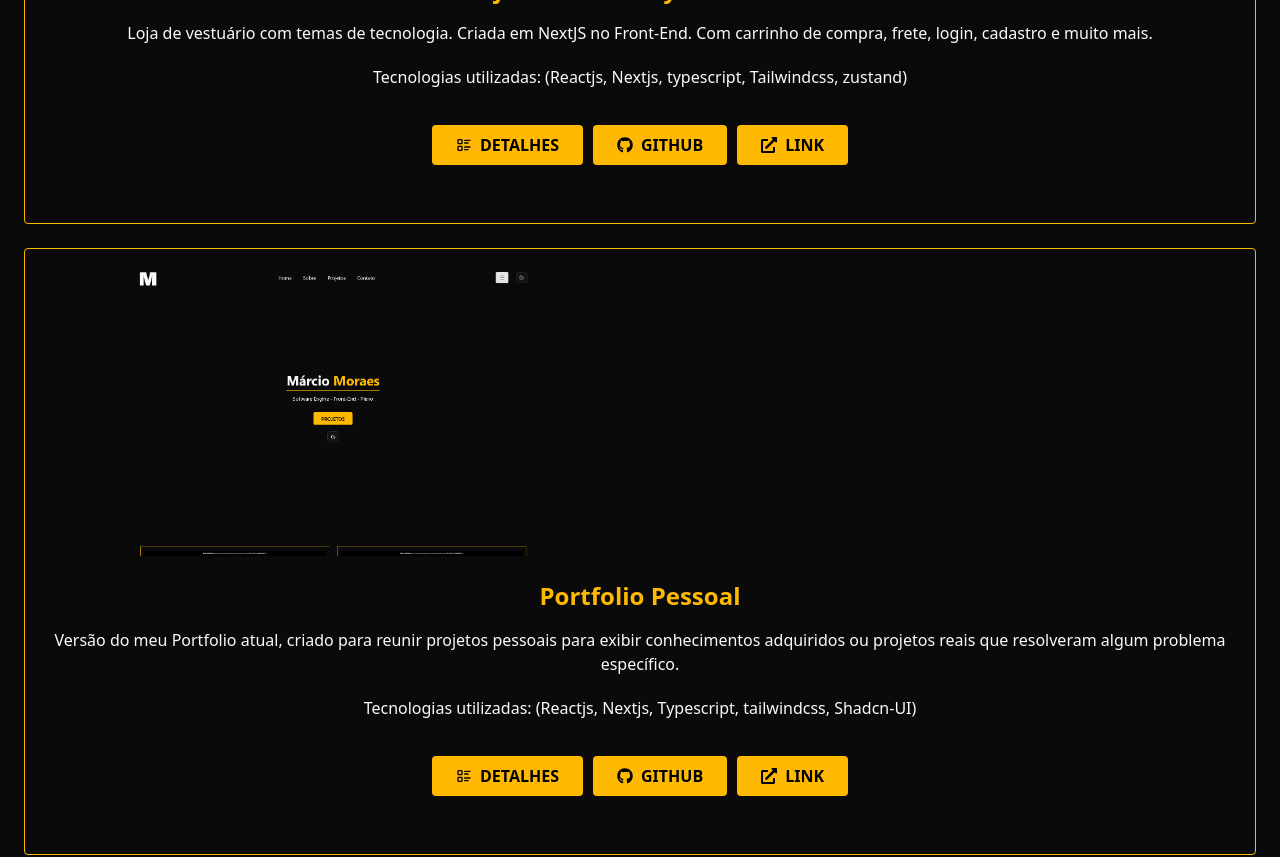
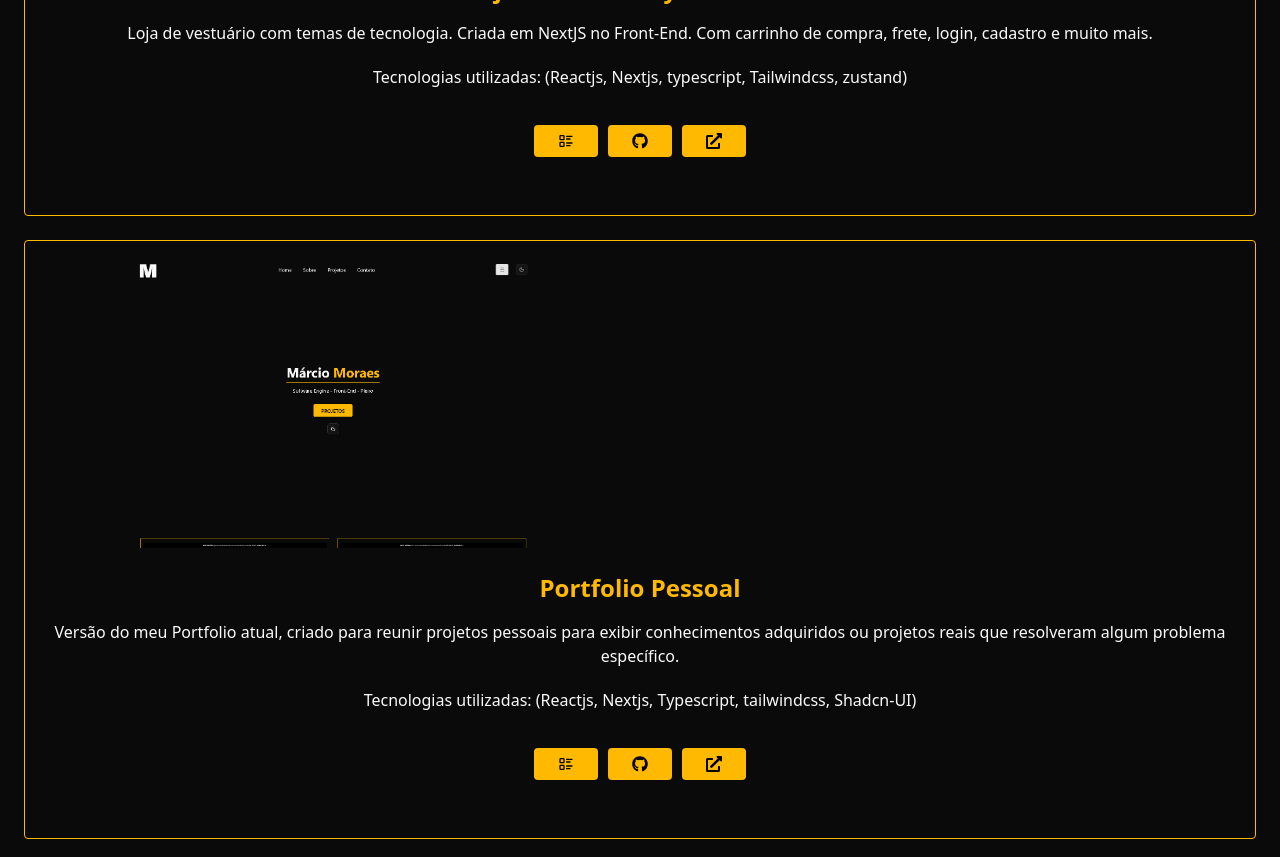
Before and after one commit to Marcio-Moraes/portfolio-nextjs, a Next.js app: page / in a window 1280 px wide. Shown: the part 2320-3177 px from the top of the page. Built offline with nearby package versions, Linux system fonts and the light colour scheme.

Commit message:
Ajustes finos botões projetoItem

```diff
--- a/src/app/components/projetoItem.tsx
+++ b/src/app/components/projetoItem.tsx
@@ -11,7 +11,7 @@ type Props = {
 
 export const ProjetoItem = ({dadosType}: Props)=>{
     return(
-        <div className="w-full rounded max-w-[600] py-3.5 px-2 border border-amber-400">
+        <div className="w-full rounded max-w-[400] py-3.5 px-2 border border-amber-400">
             <Link href={dadosType.link}>
                 <Image
                     src={`${dadosType.img}`}
@@ -36,17 +36,17 @@ export const ProjetoItem = ({dadosType}: Props)=>{
                     <div className="mt-4 flex justify-center gap-2.5">
                         <BotaoProjetoItem href={dadosType.link}>
                             <TbListDetails />
-                            <div className="hidden md:flex">Detalhes</div>
+                            {/* <div className="hidden md:flex">Detalhes</div> */}
                         </BotaoProjetoItem>
 
                         <BotaoProjetoItem targetblank href={dadosType.github}>
                             <FaGithub />
-                            <div className="hidden md:flex">GitHub</div>
+                            {/* <div className="hidden md:flex">GitHub</div> */}
                         </BotaoProjetoItem>
 
                         <BotaoProjetoItem targetblank href={dadosType.linkProjeto}>
                             <FaExternalLinkAlt />
-                            <div className="hidden md:flex">Link</div>
+                            {/* <div className="hidden md:flex">Link</div> */}
                         </BotaoProjetoItem>
                     </div>
                 </div>
```
